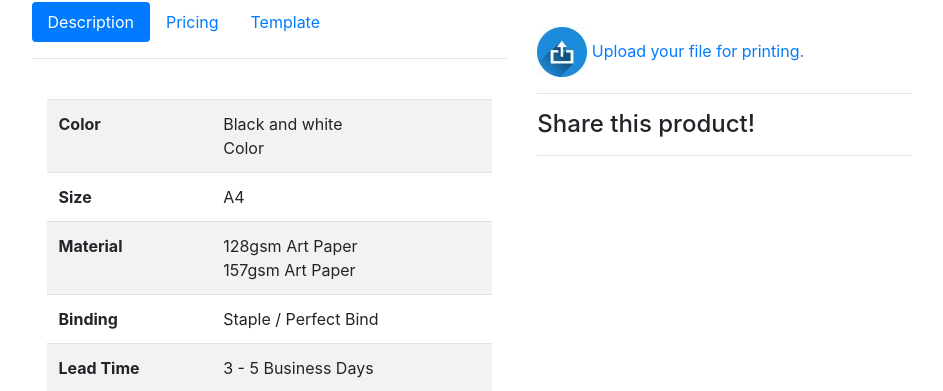
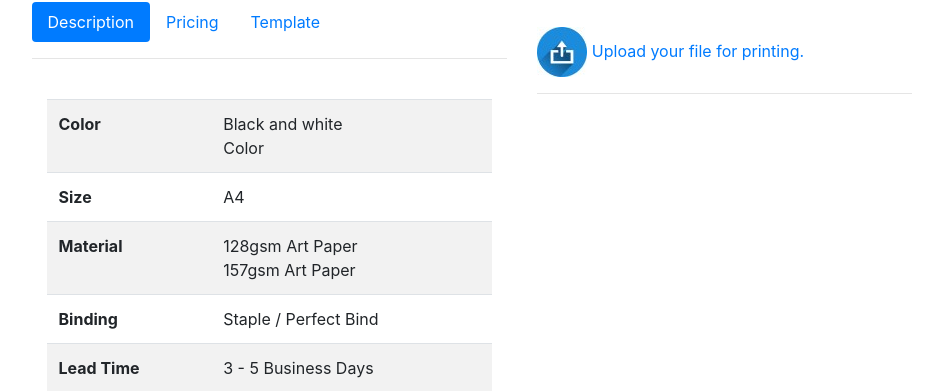
Before and after one commit to pk3ds/testwebapp, a PHP site: page /product_catalog.php?ID=1 in a window 1280 px wide. Shown: the part 735-1126 px from the top of the page, without its empty margins (320-1263 px from the left). Run offline with PHP 8.4, Linux system fonts and the light colour scheme; data comes from the database, SQL or seed files in the repository; some libraries are stand-ins or nearby versions.

Commit message:
Update product_catalog.php

```diff
--- a/customer/product_catalog.php
+++ b/customer/product_catalog.php
@@ -384,15 +384,7 @@
 						<img src="../img/upload.jpg" class="img-fluid" alt="Upload icon"/> Upload your file for printing.
 					</a>
                     <hr class="d-block" />
-					<!--Share button -->
-					<h4>Share this product!</h4>
-					<div class="a2a_kit a2a_kit_size_32 a2a_default_style" data-a2a-url="http://medanilmu.ddns.net/website/customer/product_catalog.php?ID=<?php echo $ID ?>" data-a2a-title="Hey! I just found this amazing printing website. Check out their products!">
-					<a class="a2a_button_facebook"></a>
-					<a class="a2a_button_twitter"></a>
-					<a class="a2a_dd" href="https://www.addtoany.com/share"></a>
-					</div>
-					<script async src="https://static.addtoany.com/menu/page.js"></script>
-					<hr class="d-block" />
+
                 </div>
 				<!--End-->
             </div>
```
